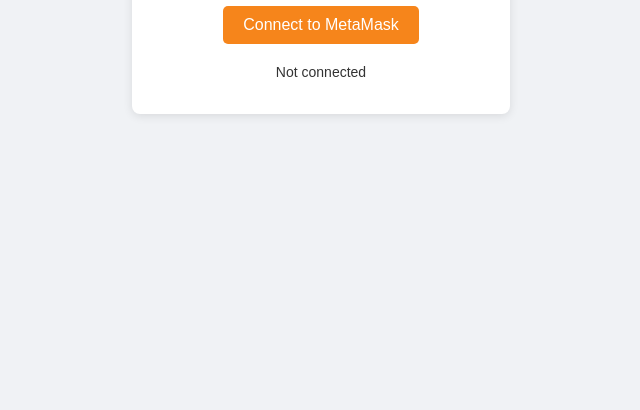
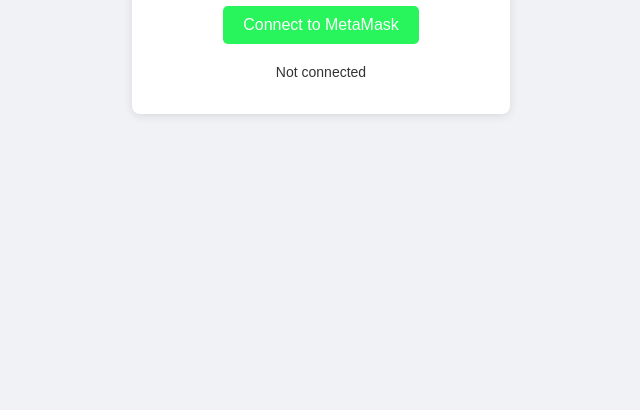
Before and after one commit to nftfriendly333/template, a plain HTML site: page index.html in a window 1280 px wide. Shown: the part 390-800 px from the top of the page, without its empty margins (319-959 px from the left). Drawn offline with Linux system fonts and the light colour scheme.

Commit message:
Update index.html

```diff
--- a/index.html
+++ b/index.html
@@ -27,7 +27,7 @@
         button {
             padding: 10px 20px;
             font-size: 16px;
-            background-color: #f6851b;
+            background-color: #27F55B;
             color: white;
             border: none;
             border-radius: 5px;
```
